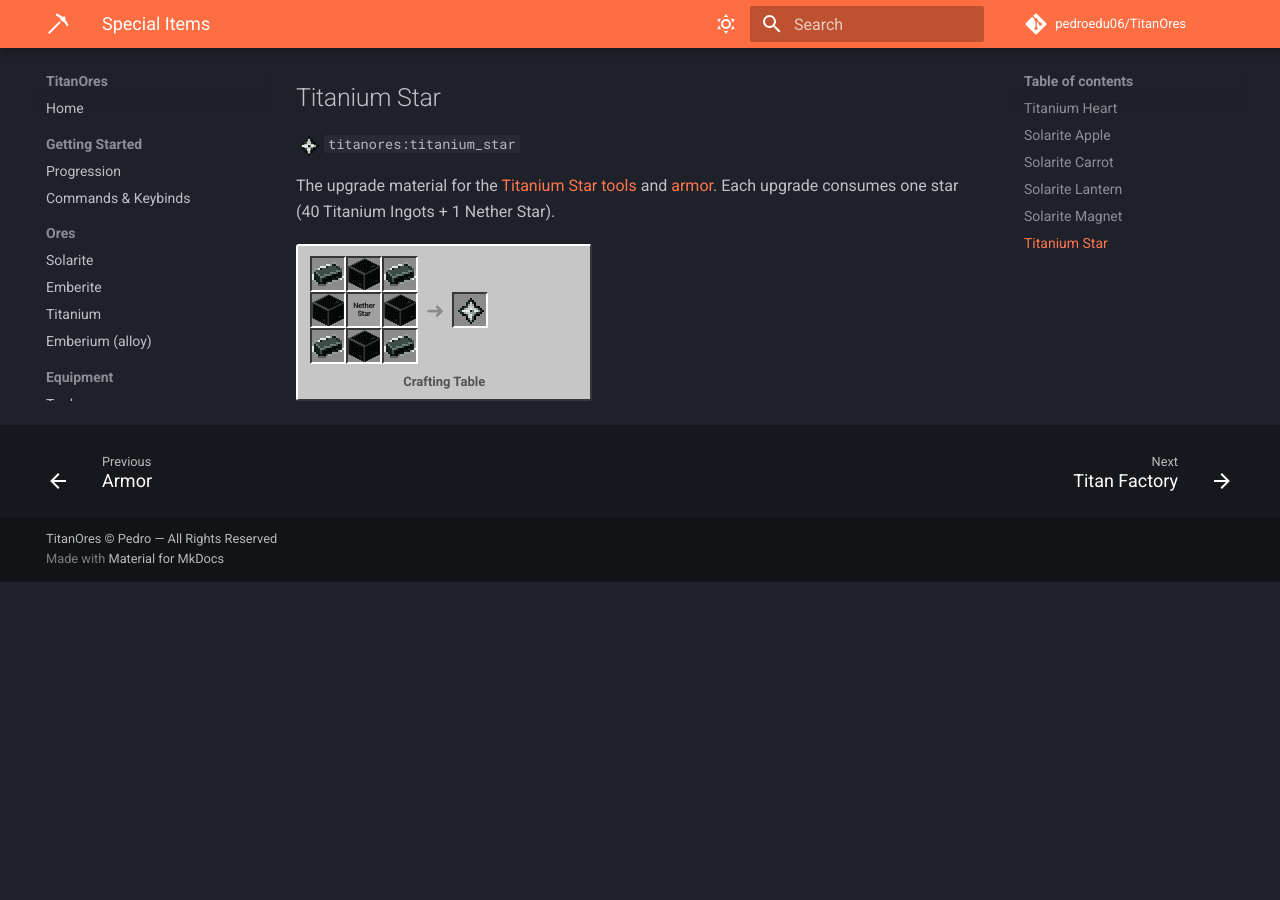
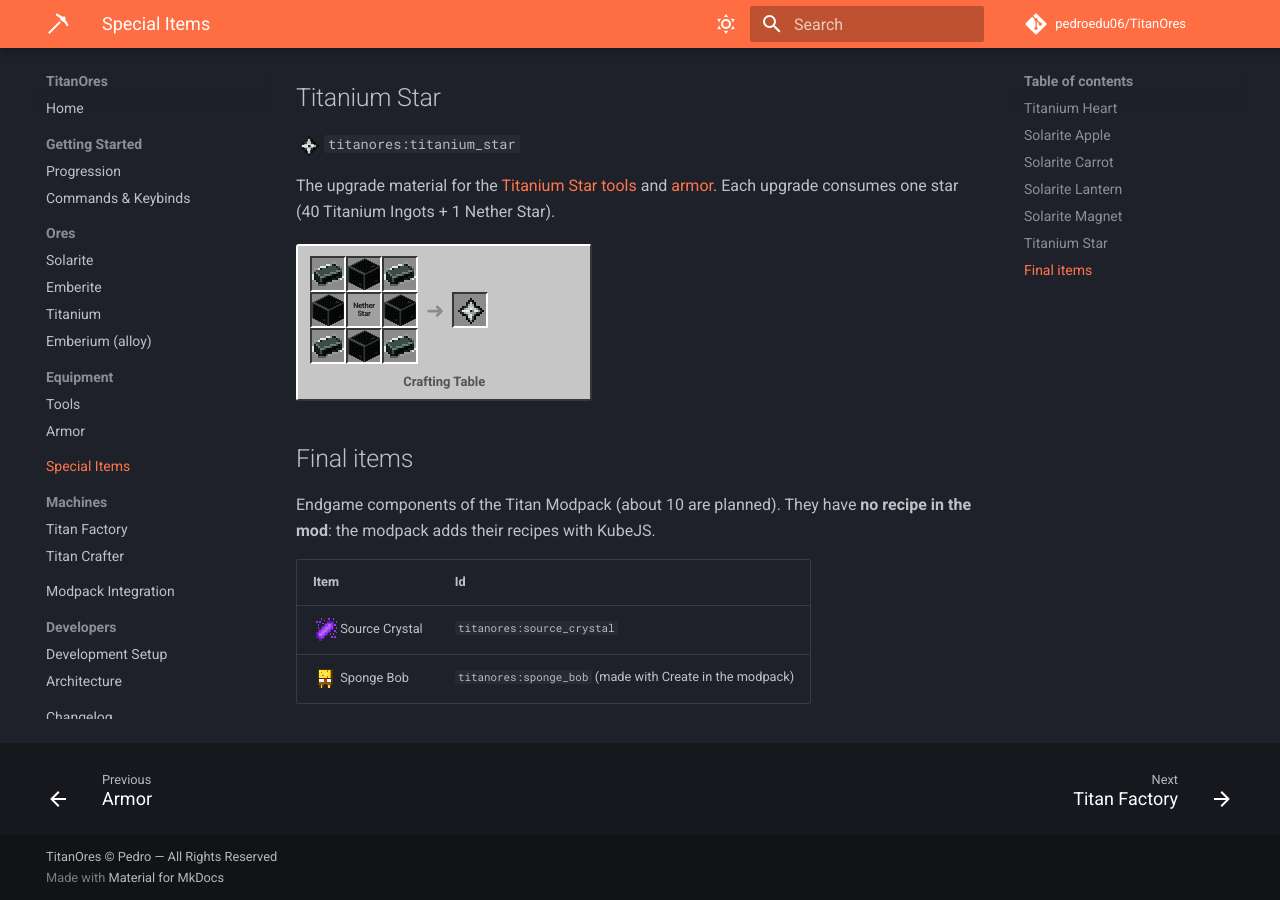
Before and after one commit to pedroedu06/TitanOres_documentacion, an MkDocs documentation site: the page built from docs/items.md, in a window 1280 px wide and 900 px high, scrolled down 2039 px. Built offline with MkDocs 1.6.1 and Material for MkDocs 9.7.7, drawn with Linux system fonts in a browser that asks for light colours; comment, search, counter and statistics services are not loaded; before the commit the page ends 2621 px from its top, so only the background shows below that.

Commit message:
itens finais, ore tooltips, titan crafter page

```diff
--- a/docs/items.md
+++ b/docs/items.md
@@ -62,3 +62,13 @@
 <div class="recipes">
 --8<-- "recipes/titanium_star.html"
 </div>
+
+## Final items
+
+Endgame components of the Titan Modpack (about 10 are planned). They have **no recipe in the mod**: the modpack adds
+their recipes with KubeJS.
+
+| Item | Id |
+|---|---|
+| ![](assets/icons/source_crystal.png){ .mc-inline } Source Crystal | `titanores:source_crystal` |
+| ![](assets/icons/sponge_bob.png){ .mc-inline } Sponge Bob | `titanores:sponge_bob` (made with Create in the modpack) |
```
Also changed, not shown: docs/changelog.md (+2 -1 lines), docs/assets/icons/solarite_stick.png, docs/assets/icons/source_crystal.png (added), docs/assets/icons/sponge_bob.png (added).
